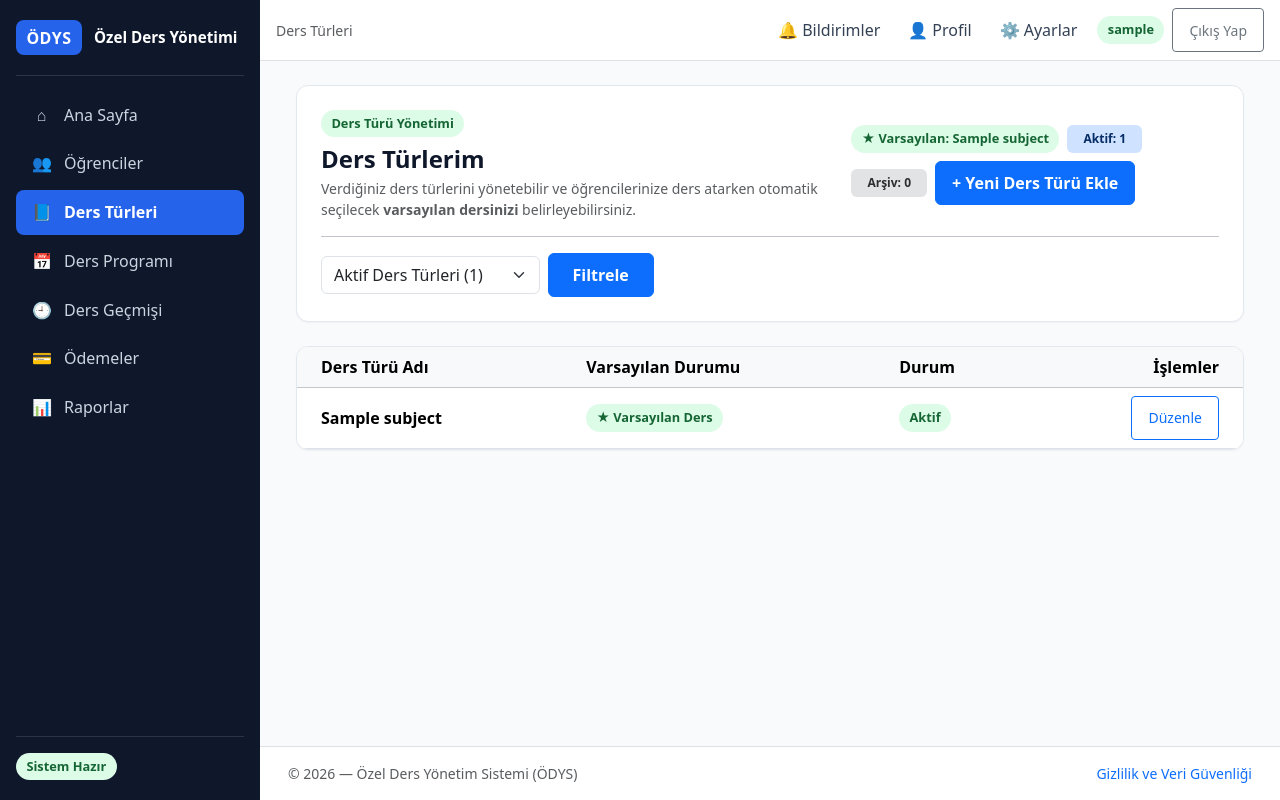
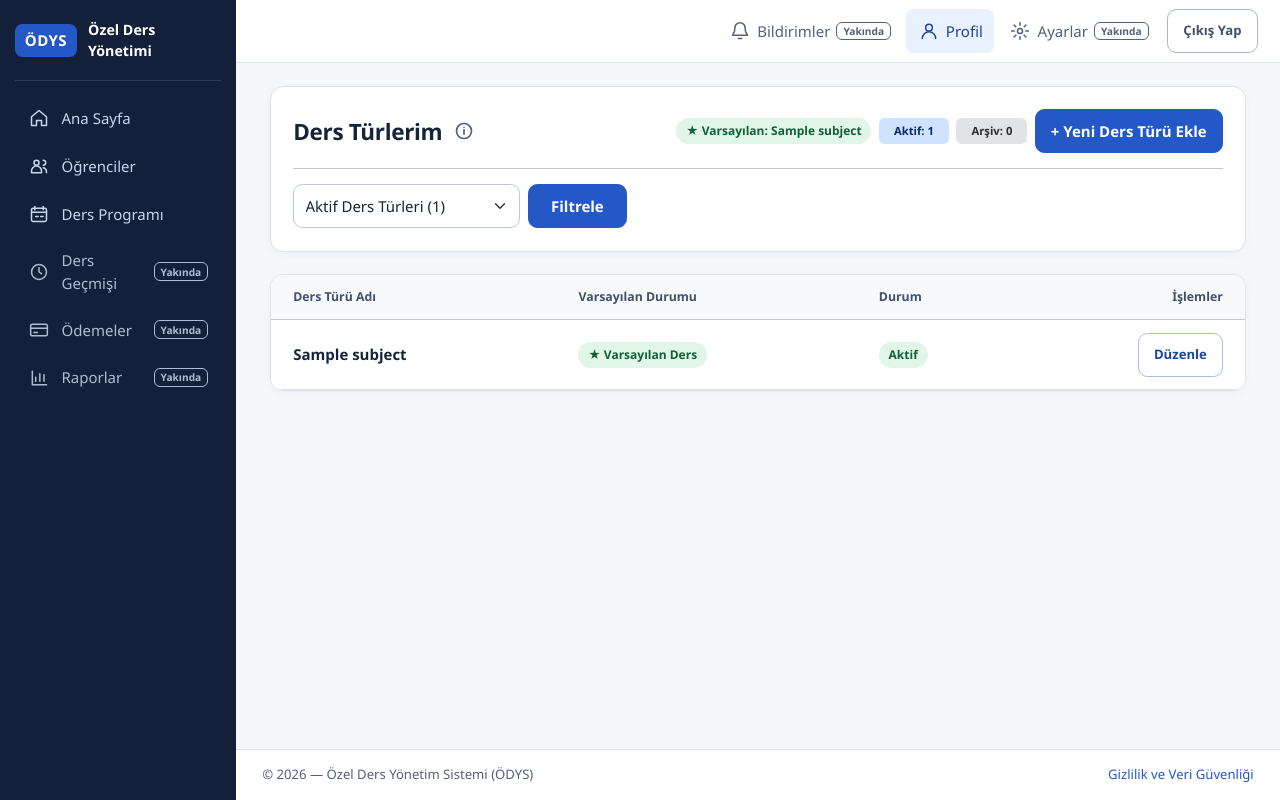
Before and after one commit to ArdaKeskekoglu/Ozel_Ders_Yonetim_Sistemi_-ODYS-, an ASP.NET Core app: page /Subjects in a window 1280 px wide. Run offline with ASP.NET Core 8, Linux system fonts and the light colour scheme; a user stored in the database is signed in; tables that the repository leaves empty hold one stand-in row (values such as "Sample post"); style sheets or scripts are compiled from the project's sources.

Commit message:
feat(ui): redesign shared layout and navigation

```diff
--- /dev/null
+++ b/src/OzelDers.Web/Views/Shared/_InfoPopover.cshtml
@@ -0,0 +1,22 @@
+@model KeyValuePair<string, string>
+@{
+    var panelId = $"odys-info-{Guid.NewGuid():N}";
+}
+<span class="odys-info">
+    <button type="button"
+            class="odys-info-toggle"
+            aria-label="@Model.Key hakkında bilgi"
+            aria-controls="@panelId"
+            aria-expanded="false"
+            data-odys-info-toggle>
+        <svg width="20" height="20" viewBox="0 0 24 24" fill="none" aria-hidden="true" focusable="false">
+            <circle cx="12" cy="12" r="9" stroke="currentColor" stroke-width="2" />
+            <path d="M12 10.5v5.5" stroke="currentColor" stroke-width="2" stroke-linecap="round" />
+            <circle cx="12" cy="7.5" r="1" fill="currentColor" />
+        </svg>
+    </button>
+    <span id="@panelId" class="odys-info-panel" role="note" hidden>
+        @Model.Value
+        <button type="button" class="odys-info-close" aria-label="Açıklamayı kapat" data-odys-info-close>×</button>
+    </span>
+</span>
--- a/src/OzelDers.Web/Views/Shared/_Layout.cshtml
+++ b/src/OzelDers.Web/Views/Shared/_Layout.cshtml
@@ -15,10 +15,13 @@
     <link rel="stylesheet" href="~/lib/bootstrap/dist/css/bootstrap.min.css" />
     <link rel="stylesheet" href="~/css/site.css" asp-append-version="true" />
     <link rel="stylesheet" href="~/OzelDers.Web.styles.css" asp-append-version="true" />
+    <link rel="stylesheet" href="~/css/design-system.css" asp-append-version="true" />
 </head>
 <body class="odys-body">
+    <a class="odys-skip-link" href="#odysMainContent">İçeriğe geç</a>
     <div class="odys-shell">
-        <!-- Masaüstü Sol Menü (Sidebar) -->
+        @if (User.Identity?.IsAuthenticated == true)
+        {
         <aside class="odys-sidebar d-none d-lg-flex flex-column" aria-label="Ana Yan Menü">
             <div class="odys-sidebar-brand">
                 <a class="odys-brand-link" asp-area="" asp-controller="Home" asp-action="Index">
@@ -31,27 +34,36 @@
                     @foreach (var item in sidebarItems)
                     {
                         <li class="nav-item">
+                            @if (item.BadgeText is null)
+                            {
                             <a class="nav-link odys-nav-link @(item.IsActive ? "active" : "")"
                                asp-area=""
                                asp-controller="@item.Controller"
                                asp-action="@item.Action"
                                aria-current="@(item.IsActive ? "page" : null)">
-                                <span class="odys-nav-icon" aria-hidden="true">@item.IconText</span>
+                                <span class="odys-nav-icon" aria-hidden="true">@await Html.PartialAsync("_NavigationIcon", item.Key)</span>
                                 <span>@item.Title</span>
                             </a>
+                            }
+                            else
+                            {
+                            <span class="nav-link odys-nav-link odys-nav-link-disabled" aria-disabled="true">
+                                <span class="odys-nav-icon" aria-hidden="true">@await Html.PartialAsync("_NavigationIcon", item.Key)</span>
+                                <span>@item.Title</span>
+                                <span class="odys-coming-soon">@item.BadgeText</span>
+                            </span>
+                            }
                         </li>
                     }
                 </ul>
             </nav>
-            <div class="odys-sidebar-footer">
-                <span class="odys-status-pill odys-status-active">Sistem Hazır</span>
-            </div>
         </aside>
+        }
 
         <!-- Sağ Ana Alan (Üst Bar + İçerik + Alt Bilgi) -->
         <div class="odys-main-wrapper d-flex flex-column flex-grow-1">
             <header class="odys-topbar border-bottom bg-white">
-                <div class="container-fluid d-flex align-items-center justify-content-between py-2 px-3">
+                <div class="container-fluid odys-topbar-inner d-flex align-items-center justify-content-between gap-2 py-2 px-3 px-lg-4">
                     <div class="d-flex align-items-center gap-2">
                         <!-- Mobil Menü Açma Butonu -->
                         <button class="btn btn-outline-secondary d-lg-none odys-touch-target"
@@ -65,32 +77,39 @@
                         <a class="navbar-brand fw-bold d-lg-none mb-0" asp-area="" asp-controller="Home" asp-action="Index">
                             ÖDYS
                         </a>
-                        <span class="text-muted small d-none d-md-inline">
-                            @ViewData["Title"]
-                        </span>
                     </div>
 
-                    <!-- Sağ Üst Aksiyonlar: Bildirimler, Profil, Ayarlar ve Hesap -->
-                    <nav aria-label="Kullanıcı ve Ayarlar Menüsü">
+                    <nav class="d-none d-lg-block" aria-label="Kullanıcı Menüsü">
                         <ul class="nav align-items-center gap-1">
-                            @foreach (var topItem in topbarItems)
+                            @if (User.Identity?.IsAuthenticated == true)
                             {
+                                @foreach (var topItem in topbarItems)
+                                {
                                 <li class="nav-item">
+                                    @if (topItem.BadgeText is null)
+                                    {
                                     <a class="nav-link odys-topbar-link odys-touch-target @(topItem.IsActive ? "active" : "")"
                                        asp-area=""
                                        asp-controller="@topItem.Controller"
                                        asp-action="@topItem.Action"
                                        aria-current="@(topItem.IsActive ? "page" : null)">
-                                        <span aria-hidden="true">@topItem.IconText</span>
-                                        <span class="d-none d-sm-inline ms-1">@topItem.Title</span>
+                                        <span class="odys-nav-icon" aria-hidden="true">@await Html.PartialAsync("_NavigationIcon", topItem.Key)</span>
+                                        <span>@topItem.Title</span>
                                     </a>
+                                    }
+                                    else
+                                    {
+                                    <span class="nav-link odys-topbar-link odys-touch-target odys-nav-link-disabled" aria-disabled="true">
+                                        <span class="odys-nav-icon" aria-hidden="true">@await Html.PartialAsync("_NavigationIcon", topItem.Key)</span>
+                                        <span>@topItem.Title</span>
+                                        <span class="odys-coming-soon">@topItem.BadgeText</span>
+                                    </span>
+                                    }
                                 </li>
+                                }
                             }
                             @if (User.Identity?.IsAuthenticated == true)
                             {
-                                <li class="nav-item ms-1">
-                                    <span class="odys-status-pill odys-status-active">@User.Identity.Name</span>
-                                </li>
                                 <li class="nav-item ms-1">
                                     <form asp-area="" asp-controller="Account" asp-action="Logout" method="post" class="d-inline">
                                         @Html.AntiForgeryToken()
@@ -133,38 +152,67 @@
                     <h5 class="offcanvas-title fw-bold" id="odysMobileNavLabel">ÖDYS Menü</h5>
                     <button type="button" class="btn-close odys-touch-target" data-bs-dismiss="offcanvas" aria-label="Kapat"></button>
                 </div>
-                <div class="offcanvas-body d-flex flex-column justify-content-between">
+                <div class="offcanvas-body d-flex flex-column">
+                    @if (User.Identity?.IsAuthenticated == true)
+                    {
                     <nav aria-label="Mobil Modül Navigasyonu">
                         <ul class="nav flex-column gap-2">
                             @foreach (var item in sidebarItems)
                             {
                                 <li class="nav-item">
+                                    @if (item.BadgeText is null)
+                                    {
                                     <a class="nav-link odys-nav-link odys-touch-target @(item.IsActive ? "active" : "")"
                                        asp-area=""
                                        asp-controller="@item.Controller"
                                        asp-action="@item.Action"
                                        aria-current="@(item.IsActive ? "page" : null)">
-                                        <span class="odys-nav-icon" aria-hidden="true">@item.IconText</span>
+                                        <span class="odys-nav-icon" aria-hidden="true">@await Html.PartialAsync("_NavigationIcon", item.Key)</span>
                                         <span>@item.Title</span>
                                     </a>
+                                    }
+                                    else
+                                    {
+                                    <span class="nav-link odys-nav-link odys-touch-target odys-nav-link-disabled" aria-disabled="true">
+                                        <span class="odys-nav-icon" aria-hidden="true">@await Html.PartialAsync("_NavigationIcon", item.Key)</span>
+                                        <span>@item.Title</span>
+                                        <span class="odys-coming-soon">@item.BadgeText</span>
+                                    </span>
+                                    }
                                 </li>
                             }
                         </ul>
                     </nav>
+                    }
                     <div class="border-top pt-3 mt-3">
-                        <div class="small text-muted mb-2">Hesap ve Tercihler</div>
+                        <div class="small text-muted mb-2">Hesap</div>
                         <ul class="nav flex-column gap-1">
-                            @foreach (var topItem in topbarItems)
+                            @if (User.Identity?.IsAuthenticated == true)
                             {
+                                @foreach (var topItem in topbarItems)
+                                {
                                 <li class="nav-item">
+                                    @if (topItem.BadgeText is null)
+                                    {
                                     <a class="nav-link odys-nav-link odys-touch-target @(topItem.IsActive ? "active" : "")"
                                        asp-area=""
                                        asp-controller="@topItem.Controller"
-                                       asp-action="@topItem.Action">
-                                        <span class="odys-nav-icon" aria-hidden="true">@topItem.IconText</span>
+                                       asp-action="@topItem.Action"
+                                       aria-current="@(topItem.IsActive ? "page" : null)">
+                                        <span class="odys-nav-icon" aria-hidden="true">@await Html.PartialAsync("_NavigationIcon", topItem.Key)</span>
                                         <span>@topItem.Title</span>
                                     </a>
+                                    }
+                                    else
+                                    {
+                                    <span class="nav-link odys-nav-link odys-touch-target odys-nav-link-disabled" aria-disabled="true">
+                                        <span class="odys-nav-icon" aria-hidden="true">@await Html.PartialAsync("_NavigationIcon", topItem.Key)</span>
+                                        <span>@topItem.Title</span>
+                                        <span class="odys-coming-soon">@topItem.BadgeText</span>
+                                    </span>
+                                    }
                                 </li>
+                                }
                             }
                             @if (User.Identity?.IsAuthenticated == true)
                             {
@@ -200,7 +248,7 @@
             </div>
 
             <!-- Ana Sayfa İçeriği -->
-            <main role="main" class="odys-content flex-grow-1 p-3 p-md-4">
+            <main id="odysMainContent" role="main" tabindex="-1" class="odys-content flex-grow-1 p-3 p-md-4">
                 <div class="container-fluid">
                     @if (TempData["SuccessMessage"] is string successMessage)
                     {
@@ -232,6 +280,7 @@
     <script src="~/lib/jquery/dist/jquery.min.js"></script>
     <script src="~/lib/bootstrap/dist/js/bootstrap.bundle.min.js"></script>
     <script src="~/js/site.js" asp-append-version="true"></script>
+    <script src="~/js/info-popover.js" asp-append-version="true"></script>
     @await RenderSectionAsync("Scripts", required: false)
 </body>
 </html>
--- /dev/null
+++ b/src/OzelDers.Web/Views/Shared/_NavigationIcon.cshtml
@@ -0,0 +1,46 @@
+@model string
+<svg width="20" height="20" viewBox="0 0 24 24" fill="none" stroke="currentColor"
+     stroke-width="1.8" stroke-linecap="round" stroke-linejoin="round" focusable="false" aria-hidden="true">
+    @if (Model == "dashboard")
+    {
+        <path d="M3 10.5 12 3l9 7.5V21h-6v-6H9v6H3z" />
+    }
+    else if (Model == "students")
+    {
+        <circle cx="9" cy="8" r="3" />
+        <path d="M3 20v-2a6 6 0 0 1 12 0v2zM17 5a3 3 0 0 1 0 6M17 14a5 5 0 0 1 4 5v1" />
+    }
+    else if (Model == "schedule")
+    {
+        <rect x="3" y="5" width="18" height="16" rx="2" />
+        <path d="M7 3v4M17 3v4M3 10h18M8 15h3M14 15h3" />
+    }
+    else if (Model == "profile")
+    {
+        <circle cx="12" cy="8" r="4" />
+        <path d="M4 21a8 8 0 0 1 16 0" />
+    }
+    else if (Model == "lessons")
+    {
+        <circle cx="12" cy="12" r="9" />
+        <path d="M12 7v5l3 2" />
+    }
+    else if (Model == "payments")
+    {
+        <rect x="2" y="5" width="20" height="14" rx="2" />
+        <path d="M2 10h20M6 15h4" />
+    }
+    else if (Model == "reports")
+    {
+        <path d="M4 20V4M4 20h17M8 16v-5M13 16V7M18 16v-8" />
+    }
+    else if (Model == "notifications")
+    {
+        <path d="M18 8a6 6 0 0 0-12 0c0 7-3 8-3 9h18c0-1-3-2-3-9M10 21h4" />
+    }
+    else if (Model == "settings")
+    {
+        <circle cx="12" cy="12" r="3" />
+        <path d="M12 2v3M12 19v3M2 12h3M19 12h3M4.9 4.9 7 7M17 17l2.1 2.1M19.1 4.9 17 7M7 17l-2.1 2.1" />
+    }
+</svg>
--- a/src/OzelDers.Web/Views/Subjects/Index.cshtml
+++ b/src/OzelDers.Web/Views/Subjects/Index.cshtml
@@ -6,11 +6,12 @@
 <section class="odys-card p-4 mb-4">
     <div class="d-flex flex-column flex-md-row justify-content-between align-items-start align-items-md-center gap-3">
         <div>
-            <span class="odys-status-pill odys-status-active mb-2">Ders Türü Yönetimi</span>
-            <h1 class="h4 fw-bold mb-1">Ders Türlerim</h1>
-            <p class="small text-muted mb-0">
-                Verdiğiniz ders türlerini yönetebilir ve öğrencilerinize ders atarken otomatik seçilecek <strong>varsayılan dersinizi</strong> belirleyebilirsiniz.
-            </p>
+            <div class="d-flex align-items-center gap-1">
+                <h1 class="h4 fw-bold mb-0">Ders Türlerim</h1>
+                @await Html.PartialAsync("_InfoPopover", new KeyValuePair<string, string>(
+                    "Ders Türleri",
+                    "Varsayılan ders, öğrenciye ders türü atarken otomatik seçilir."))
+            </div>
         </div>
         <div class="d-flex flex-wrap align-items-center gap-2">
             @if (!string.IsNullOrWhiteSpace(Model.DefaultSubjectName))
--- /dev/null
+++ b/src/OzelDers.Web/wwwroot/css/design-system.css
@@ -0,0 +1,207 @@
+:root {
+  --odys-ink: #16243a;
+  --odys-muted: #52627a;
+  --odys-surface: #fff;
+  --odys-canvas: #f5f7fb;
+  --odys-line: #dce3ed;
+  --odys-primary: #2458c7;
+  --odys-primary-dark: #1b459e;
+  --odys-primary-soft: #eaf1ff;
+  --odys-radius: .875rem;
+  --odys-shadow: 0 2px 10px rgba(22,36,58,.04);
+  --bs-primary: var(--odys-primary);
+  --bs-primary-rgb: 36,88,199;
+  --bs-body-color: var(--odys-ink);
+  --bs-secondary-color: var(--odys-muted);
+  --bs-border-color: var(--odys-line);
+}
+
+html { font-size: 15px; }
+body.odys-body {
+  background: var(--odys-canvas);
+  color: var(--odys-ink);
+  font-family: "Segoe UI", Inter, system-ui, -apple-system, sans-serif;
+  line-height: 1.5;
+}
+h1, h2, h3, h4, h5, h6 { color: var(--odys-ink); letter-spacing: -.015em; }
+.text-muted { color: var(--odys-muted) !important; }
+a { color: var(--odys-primary); }
+a:hover { color: var(--odys-primary-dark); }
+:where(a,button,input,select,textarea,summary):focus-visible {
+  outline: 3px solid var(--odys-primary);
+  outline-offset: 2px;
+}
+.odys-skip-link {
+  position: fixed;
+  top: .75rem;
+  left: .75rem;
+  z-index: 1100;
+  transform: translateY(-160%);
+  background: #fff;
+  padding: .6rem .9rem;
+  border-radius: .5rem;
+  box-shadow: var(--odys-shadow);
+}
+.odys-skip-link:focus { transform: translateY(0); }
+.odys-main-wrapper { min-width: 0; }
+.odys-sidebar {
+  position: sticky;
+  top: 0;
+  width: 236px;
+  height: 100vh;
+  overflow-y: auto;
+  background: #142039;
+  color: #edf3ff;
+}
+.odys-brand-badge, .odys-sidebar .odys-nav-link.active { background: var(--odys-primary); }
+.odys-sidebar .odys-nav-link { color: #c9d6ec; }
+.odys-sidebar .odys-nav-link.active, .odys-sidebar .odys-nav-link:hover { color: #fff; }
+.odys-nav-link { min-height: 44px; border-radius: .625rem; gap: .75rem; }
+.odys-nav-icon { flex: 0 0 1.5rem; align-items: center; }
+.odys-nav-icon svg { display: block; }
+.offcanvas .odys-nav-link.active, .odys-topbar-link:hover, .odys-topbar-link.active {
+  background: var(--odys-primary-soft);
+  color: var(--odys-primary-dark);
+}
+.odys-topbar, .odys-footer { background: var(--odys-surface); }
+.odys-topbar-inner { min-height: 62px; }
+.odys-topbar-link { display: inline-flex; align-items: center; gap: .4rem; }
+.odys-nav-link-disabled { cursor: default; user-select: none; }
+.odys-sidebar .odys-nav-link-disabled,
+.odys-sidebar .odys-nav-link-disabled:hover {
+  color: #aebcd2;
+  background: transparent;
+}
+.offcanvas .odys-nav-link-disabled,
+.offcanvas .odys-nav-link-disabled:hover,
+.odys-topbar .odys-nav-link-disabled,
+.odys-topbar .odys-nav-link-disabled:hover {
+  color: var(--odys-muted);
+  background: transparent;
+}
+.odys-coming-soon {
+  margin-inline-start: auto;
+  padding: .15rem .4rem;
+  border: 1px solid currentColor;
+  border-radius: .4rem;
+  font-size: .68rem;
+  font-weight: 600;
+  line-height: 1.2;
+  white-space: nowrap;
+}
+.offcanvas { --bs-offcanvas-width: min(86vw, 320px); }
+.odys-card {
+  background: var(--odys-surface);
+  border: 1px solid var(--odys-line);
+  border-radius: var(--odys-radius);
+  box-shadow: var(--odys-shadow);
+}
+.btn { border-radius: .625rem; font-weight: 600; }
+.btn-primary {
+  --bs-btn-bg: var(--odys-primary);
+  --bs-btn-border-color: var(--odys-primary);
+  --bs-btn-hover-bg: var(--odys-primary-dark);
+  --bs-btn-hover-border-color: var(--odys-primary-dark);
+  --bs-btn-active-bg: var(--odys-primary-dark);
+  --bs-btn-active-border-color: var(--odys-primary-dark);
+}
+.btn-outline-primary {
+  --bs-btn-color: var(--odys-primary-dark);
+  --bs-btn-border-color: #a9bfea;
+  --bs-btn-hover-bg: var(--odys-primary);
+  --bs-btn-hover-border-color: var(--odys-primary);
+}
+.btn-outline-secondary {
+  --bs-btn-color: #40516a;
+  --bs-btn-border-color: #aab7ca;
+  --bs-btn-hover-bg: #40516a;
+  --bs-btn-hover-border-color: #40516a;
+}
+.form-label { color: #34445d; margin-bottom: .4rem; }
+.form-control, .form-select, .input-group-text { border-color: #bdc9d9; border-radius: .625rem; }
+.form-control, .form-select { min-height: 44px; background-color: var(--odys-surface); }
+.form-control:focus, .form-select:focus, .form-check-input:focus {
+  border-color: var(--odys-primary);
+  box-shadow: 0 0 0 .2rem rgba(36,88,199,.15);
+}
+.form-text { color: var(--odys-muted); }
+.table {
+  --bs-table-color: var(--odys-ink);
+  --bs-table-border-color: var(--odys-line);
+}
+.table thead th {
+  color: #40516a;
+  font-size: .82rem;
+  font-weight: 700;
+  vertical-align: middle;
+  padding-block: .85rem;
+}
+.table tbody td { vertical-align: middle; padding-block: .85rem; }
+.table-hover tbody tr:hover { --bs-table-accent-bg: #f4f7fd; }
+.odys-status-pill { white-space: nowrap; }
+.odys-status-active { background: #e2f5e9; color: #126136; }
+.odys-status-planned { background: var(--odys-primary-soft); color: var(--odys-primary-dark); }
+.odys-status-warning { background: #fff1d2; color: #775000; }
+.odys-status-muted { background: #edf0f4; color: #48576b; }
+
+.odys-info { position: relative; display: inline-flex; vertical-align: middle; }
+.odys-info-toggle {
+  width: 36px;
+  height: 36px;
+  display: inline-flex;
+  align-items: center;
+  justify-content: center;
+  padding: 0;
+  border: 0;
+  border-radius: 50%;
+  background: transparent;
+  color: var(--odys-muted);
+}
+.odys-info-toggle:hover, .odys-info-toggle[aria-expanded="true"] {
+  background: var(--odys-primary-soft);
+  color: var(--odys-primary-dark);
+}
+.odys-info-panel {
+  position: absolute;
+  top: calc(100% + .4rem);
+  left: 0;
+  z-index: 1050;
+  width: min(19rem, calc(100vw - 2.5rem));
+  padding: .8rem 2.1rem .8rem .9rem;
+  border: 1px solid var(--odys-line);
+  border-radius: .7rem;
+  background: #fff;
+  box-shadow: 0 10px 28px rgba(22,36,58,.16);
+  color: var(--odys-ink);
+  font-size: .9rem;
+  line-height: 1.45;
+  text-align: left;
+  white-space: normal;
+}
+.odys-info-panel[hidden] { display: none; }
+.odys-info-close {
+  position: absolute;
+  top: .25rem;
+  right: .3rem;
+  width: 32px;
+  height: 32px;
+  border: 0;
+  border-radius: .4rem;
+  background: transparent;
+  color: var(--odys-muted);
+  font-size: 1.25rem;
+  line-height: 1;
+}
+.odys-info-close:hover { background: var(--odys-primary-soft); color: var(--odys-primary-dark); }
+@media (max-width: 575.98px) {
+  .odys-content { padding: 1rem !important; }
+  .odys-card { border-radius: .75rem; }
+  .odys-info-panel { left: auto; right: -1rem; }
+}
+@media (prefers-reduced-motion: reduce) {
+  *, *::before, *::after {
+    scroll-behavior: auto !important;
+    transition-duration: .01ms !important;
+    animation-duration: .01ms !important;
+  }
+}
```
Also changed, not shown: src/OzelDers.Web/Services/NavigationService.cs (+29 -17 lines), src/OzelDers.Web/wwwroot/js/info-popover.js (added, +45 -0 lines), tests/OzelDers.UnitTests/NavigationServiceTests.cs (+24 -5 lines).
